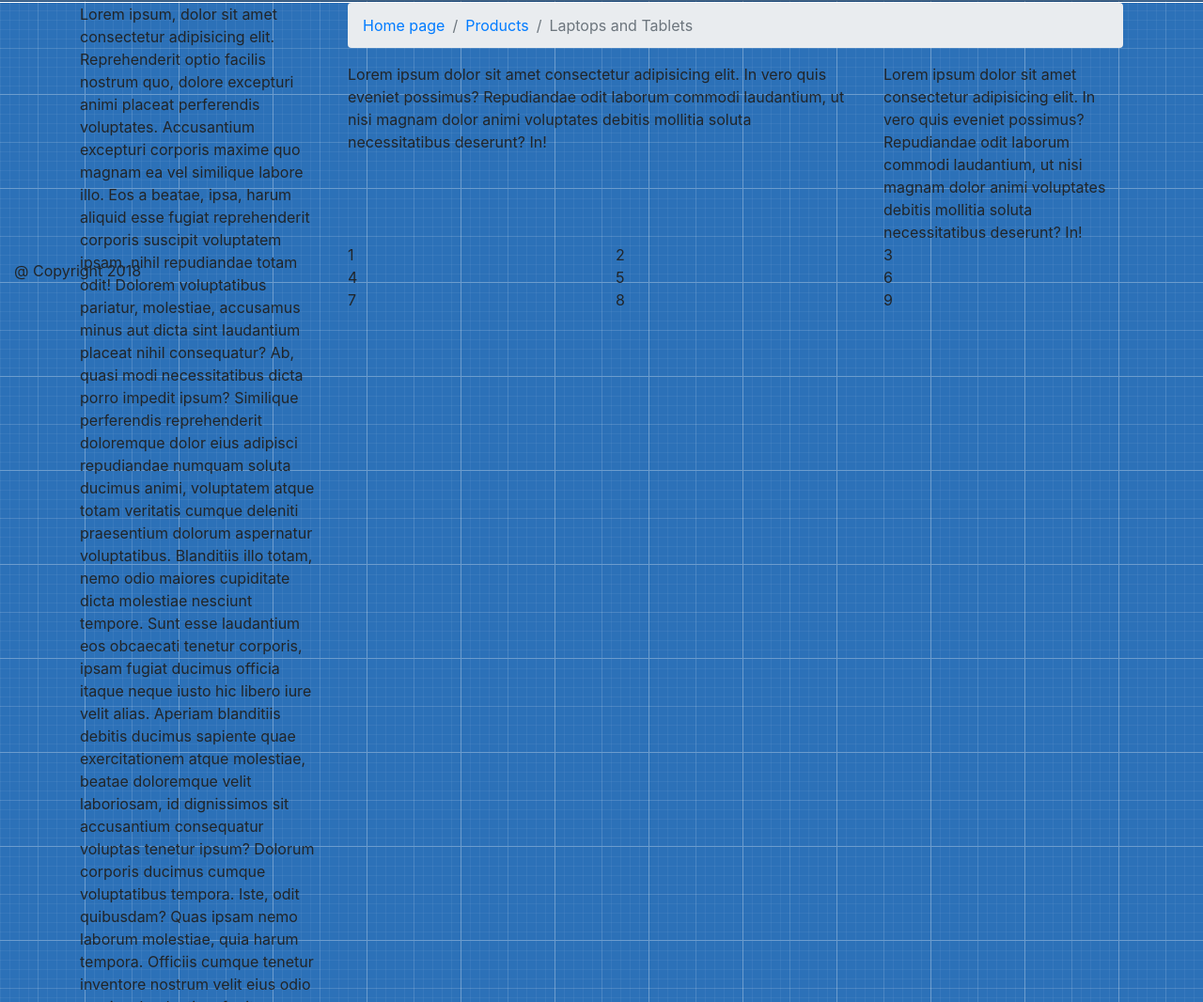
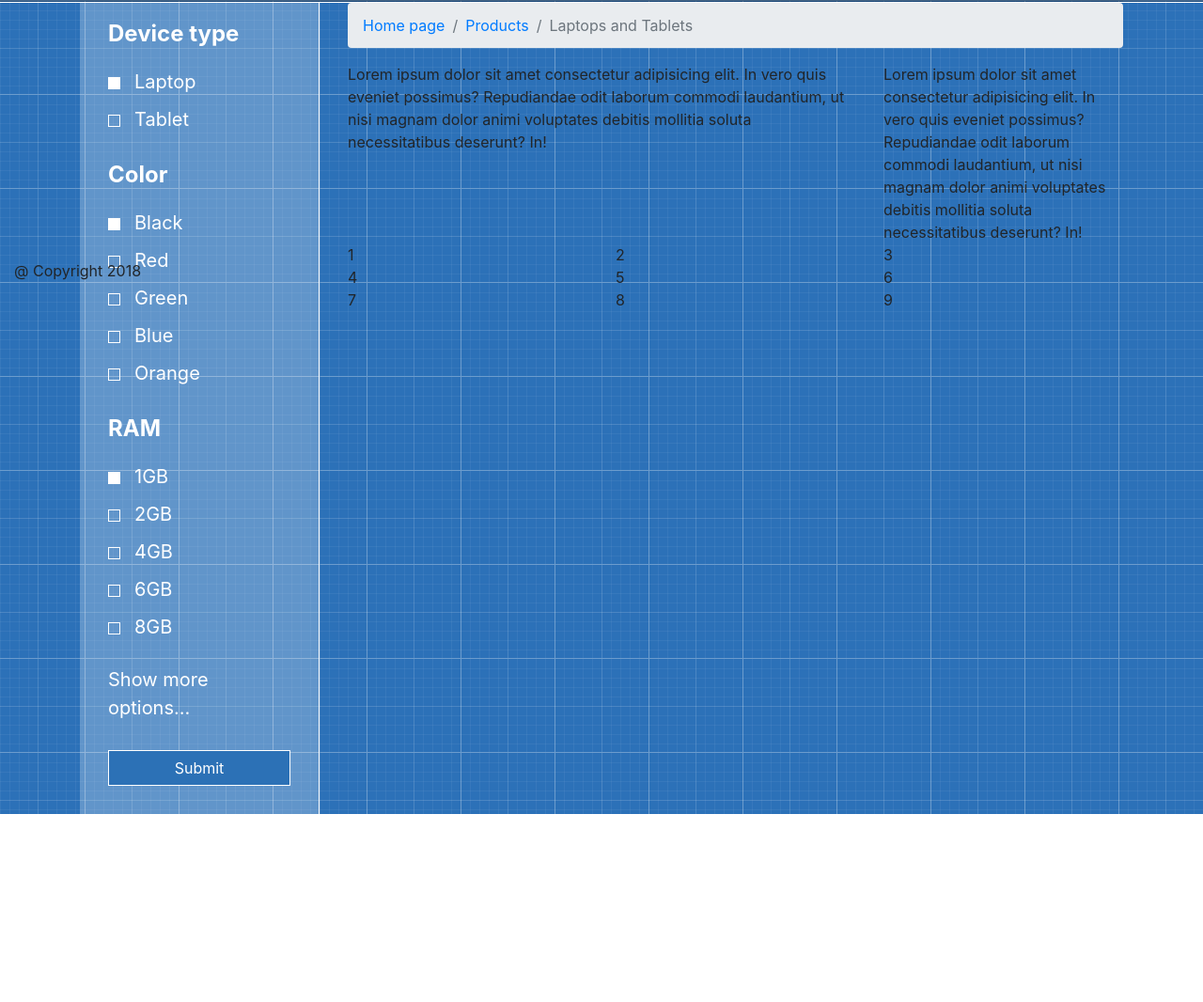
Before and after one commit to Vjacheslav250/-Bootstrap---front-end-shop-template, a website: page index.html in a window 1280 px wide. Shown: the part 500-1566 px from the top of the page at 94% size. After the commit the page ends 1366 px from the top, so only its background shows below. Drawn offline with Linux system fonts and the light colour scheme.

Commit message:
Сделан Боковая панель (сайдбар) + стилизация + респонсив

```diff
--- a/assets/css/style.css
+++ b/assets/css/style.css
@@ -102,6 +102,50 @@ body {
   background-position: 50% 0;
   overflow-y: scroll;
 }
+
+.sidebar-filter {
+  padding: 15px 30px 30px;
+  color: #ffffff;
+}
+.sidebar-filter legend {
+  font-weight: bold;
+}
+.sidebar-filter .form-check {
+  margin: 10px 0;
+}
+.sidebar-filter .form-check-label {
+  margin-left: 0.5rem;
+  font-size: 1.25rem;
+}
+.sidebar-filter .form-check-input {
+  width: 0;
+  height: 0;
+}
+.sidebar-filter .form-check-input:focus {
+  outline: none;
+}
+.sidebar-filter .form-check-input:checked::before {
+  background-color: #ffffff;
+}
+.sidebar-filter .form-check-input::before {
+  display: block;
+  width: 0.8rem;
+  height: 0.8rem;
+  margin-top: 0.35rem;
+  content: "";
+  border: 1px solid #ffffff;
+}
+.sidebar-filter__more {
+  display: block;
+  margin-bottom: 30px;
+  color: #ffffff;
+  font-size: 1.25rem;
+}
+.sidebar-filter__submit {
+  border: 1px solid #ffffff;
+  border-radius: 0;
+  background-color: #2c71b6;
+}
 @media (min-width: 576px) {
   .container,
 .container-sm {
@@ -164,6 +208,10 @@ body {
   .container {
     max-width: 960px;
   }
+  .sidebar-filter {
+    border-right: 1px solid #ffffff;
+    background-color: rgba(255, 255, 255, 0.25);
+  }
 }
 @media (min-width: 1200px) {
   .container,
@@ -189,4 +237,7 @@ body {
   .page-header__cart-btn {
     margin-top: -12px !important;
   }
+  .sidebar-filter {
+    border-top: 1px solid #ffffff;
+  }
 }
--- a/assets/scss/_aside.scss
+++ b/assets/scss/_aside.scss
@@ -0,0 +1,67 @@
+.sidebar-filter {
+  padding: 15px 30px 30px;
+  color: #ffffff;
+
+  @media (min-width: 992px) {
+    border-right: 1px solid #ffffff;
+    background-color: rgba(255, 255, 255, 0.25);
+  }
+
+  @media (max-width: 991px) {
+    border-top: 1px solid $color-light;
+  }
+
+  legend {
+    font-weight: bold;
+  }
+
+  .form-check {
+    margin: 10px 0;
+
+    &-label {
+      margin-left: 0.5rem;
+
+      font-size: 1.25rem;
+    }
+
+    &-input {
+      width: 0;
+      height: 0;
+
+      &:focus {
+        outline: none;
+      }
+
+      &:checked {
+        &::before {
+          background-color: $color-light;
+        }
+      }
+
+      &::before {
+        display: block;
+
+        width: 0.8rem;
+        height: 0.8rem;
+        margin-top: 0.35rem;
+
+        content: "";
+
+        border: 1px solid $color-light;
+      }
+    }
+  }
+
+  &__more {
+    display: block;
+    margin-bottom: 30px;
+    color: #ffffff;
+    font-size: 1.25rem;
+  }
+
+  &__submit {
+    border: 1px solid #ffffff;
+    border-radius: 0;
+    background-color: #2c71b6;
+  }
+}
--- a/index.html
+++ b/index.html
@@ -190,53 +190,104 @@
 
       </main>
 
-      <div class="col-lg-3 order-lg-1">
-        Lorem ipsum, dolor sit amet consectetur adipisicing elit. Reprehenderit optio facilis nostrum quo, dolore
-        excepturi animi placeat perferendis voluptates. Accusantium excepturi corporis maxime quo magnam ea vel
-        similique labore illo.
-        Eos a beatae, ipsa, harum aliquid esse fugiat reprehenderit corporis suscipit voluptatem ipsam, nihil
-        repudiandae totam odit! Dolorem voluptatibus pariatur, molestiae, accusamus minus aut dicta sint laudantium
-        placeat nihil consequatur?
-        Ab, quasi modi necessitatibus dicta porro impedit ipsum? Similique perferendis reprehenderit doloremque
-        dolor
-        eius adipisci repudiandae numquam soluta ducimus animi, voluptatem atque totam veritatis cumque deleniti
-        praesentium dolorum aspernatur voluptatibus.
-        Blanditiis illo totam, nemo odio maiores cupiditate dicta molestiae nesciunt tempore. Sunt esse laudantium
-        eos
-        obcaecati tenetur corporis, ipsam fugiat ducimus officia itaque neque iusto hic libero iure velit alias.
-        Aperiam blanditiis debitis ducimus sapiente quae exercitationem atque molestiae, beatae doloremque velit
-        laboriosam, id dignissimos sit accusantium consequatur voluptas tenetur ipsum? Dolorum corporis ducimus
-        cumque
-        voluptatibus tempora. Iste, odit quibusdam?
-        Quas ipsam nemo laborum molestiae, quia harum tempora. Officiis cumque tenetur inventore nostrum velit eius
-        odio
-        maxime laudantium fugit, tempora repudiandae rerum aspernatur quos est voluptates ipsa ducimus accusantium
-        voluptatibus.
-        Aspernatur quas laborum ex ducimus blanditiis repellendus labore quaerat, quia ipsa accusamus. Repudiandae
-        perspiciatis numquam veniam quod! Cupiditate at adipisci et, consequatur suscipit architecto tenetur
-        perferendis
-        aspernatur, dolorem, quo repellat.
-        Expedita, unde ipsam aliquid distinctio magni quia. Non, molestiae id tenetur corrupti nobis nisi adipisci
-        delectus, quaerat deserunt impedit, saepe doloribus? Error voluptas atque necessitatibus illo reiciendis,
-        modi
-        tempora doloribus?
-        Explicabo aliquam labore neque impedit voluptatum ea distinctio fuga quos ducimus ad. Veritatis enim sit
-        impedit
-        nam maiores deleniti minus mollitia facere? Ipsum libero fuga officia voluptatem mollitia ea beatae.
-        Nostrum ad fugit illum omnis neque cupiditate aperiam, hic ex nihil consequatur eius tempore, dolores
-        excepturi,
-        non enim vitae facere dicta optio? Necessitatibus aperiam repellat autem exercitationem accusantium nihil
-        aspernatur!
-      </div>
+      <!-- Боковая панель (сайдбар) -->
+      <aside class="col-lg-3 order-lg-1 sidebar">
 
+        <div class="container-fluid sidebar-filter">
 
+          <form>
+            <fieldset class="form-group">
+              <legend>Device type</legend>
 
+              <div class="form-check">
+                <input class="form-check-input" type="checkbox" name="opt1" id="opt1" value="opt1" checked>
+                <label class="form-check-label" for="opt1">
+                  Laptop
+                </label>
+              </div>
+              <div class="form-check">
+                <input class="form-check-input" type="checkbox" name="opt2" id="opt2" value="opt2">
+                <label class="form-check-label" for="opt2">
+                  Tablet
+                </label>
+              </div>
+            </fieldset>
+
+            <fieldset class="form-group">
+              <legend>Color</legend>
+              <div class="form-check">
+                <input class="form-check-input" type="checkbox" name="opt3" id="opt3" value="opt3" checked>
+                <label class="form-check-label" for="opt3">
+                  Black
+                </label>
+              </div>
+              <div class="form-check">
+                <input class="form-check-input" type="checkbox" name="opt4" id="opt4" value="opt4">
+                <label class="form-check-label" for="opt4">
+                  Red
+                </label>
+              </div>
+              <div class="form-check">
+                <input class="form-check-input" type="checkbox" name="opt5" id="opt5" value="opt5">
+                <label class="form-check-label" for="opt5">
+                  Green
+                </label>
+              </div>
+              <div class="form-check">
+                <input class="form-check-input" type="checkbox" name="opt6" id="opt6" value="opt6">
+                <label class="form-check-label" for="opt6">
+                  Blue
+                </label>
+              </div>
+              <div class="form-check">
+                <input class="form-check-input" type="checkbox" name="opt7" id="opt7" value="opt7">
+                <label class="form-check-label" for="opt7">
+                  Orange
+                </label>
+              </div>
+            </fieldset>
+
+            <fieldset class="form-group">
+              <legend>RAM</legend>
+              <div class="form-check">
+                <input class="form-check-input" type="checkbox" name="opt8" id="opt8" value="opt8" checked>
+                <label class="form-check-label" for="opt8">
+                  1GB
+                </label>
+              </div>
+              <div class="form-check">
+                <input class="form-check-input" type="checkbox" name="opt9" id="opt9" value="opt9">
+                <label class="form-check-label" for="opt9">
+                  2GB
+                </label>
+              </div>
+              <div class="form-check">
+                <input class="form-check-input" type="checkbox" name="opt10" id="opt10" value="opt10">
+                <label class="form-check-label" for="opt10">
+                  4GB
+                </label>
+              </div>
+              <div class="form-check">
+                <input class="form-check-input" type="checkbox" name="opt11" id="opt11" value="opt11">
+                <label class="form-check-label" for="opt11">
+                  6GB
+                </label>
+              </div>
+              <div class="form-check">
+                <input class="form-check-input" type="checkbox" name="opt12" id="opt12" value="opt12">
+                <label class="form-check-label" for="opt12">
+                  8GB
+                </label>
+              </div>
+            </fieldset>
+
+            <a href="#" class="sidebar-filter__more">Show more options...</a>
+            <button type="submit" class="btn btn-primary btn-block sidebar-filter__submit">Submit</button>
+
+          </form>
+        </div>
+      </aside>
     </div>
-
-
-
-
-
   </div>
 
 
```
